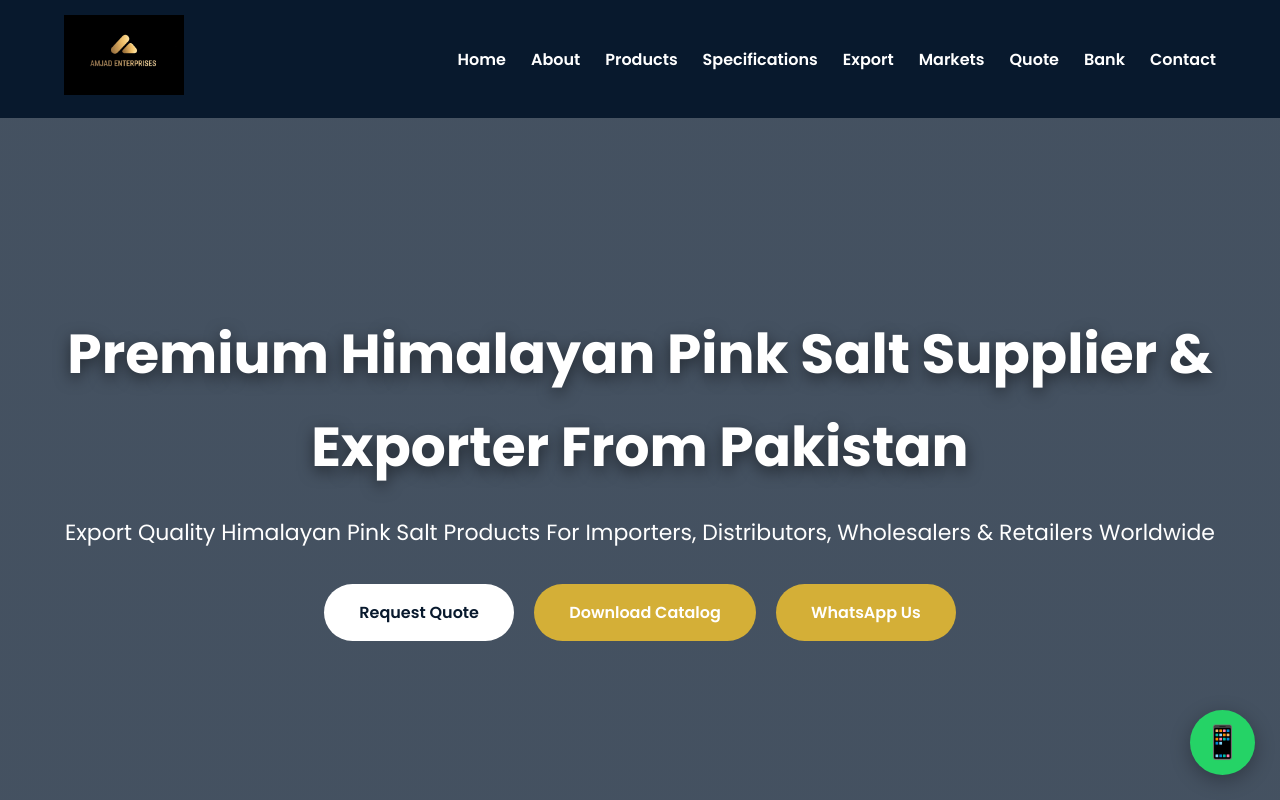
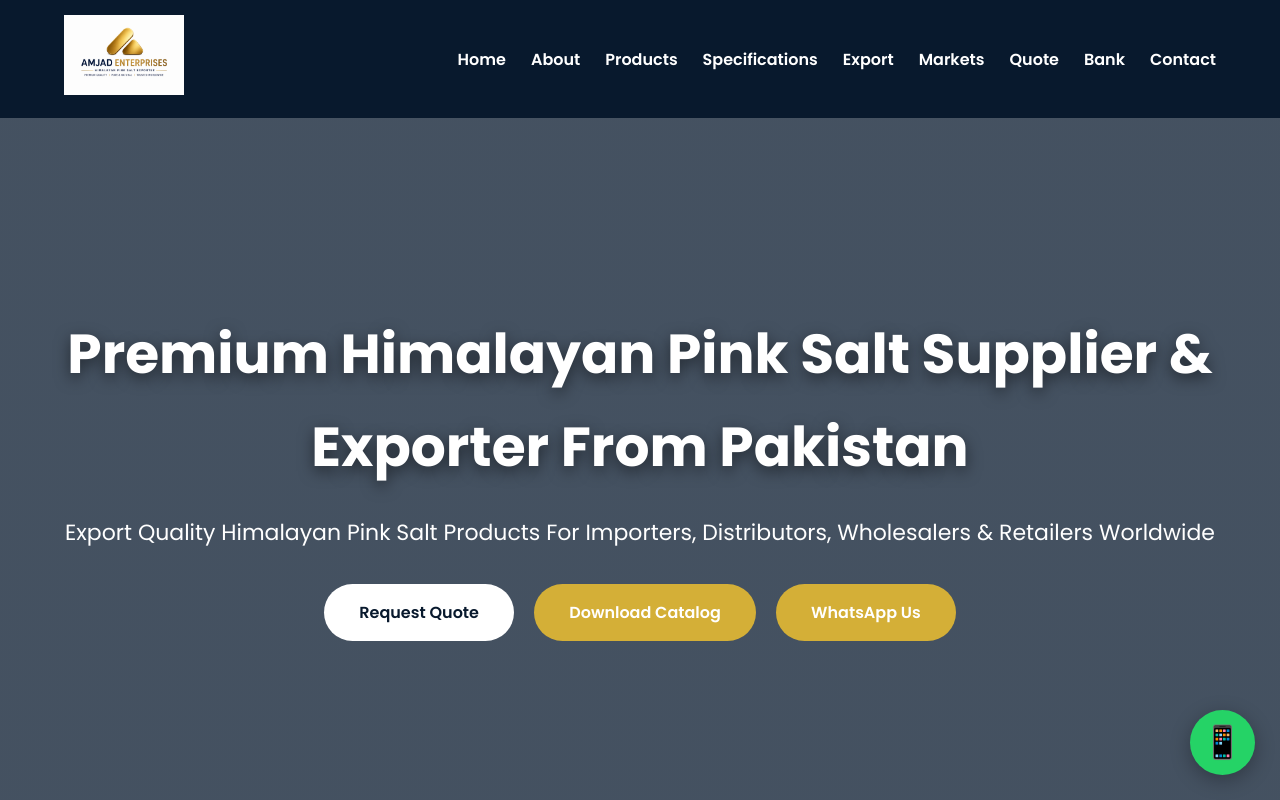
Before and after one commit to amjadenterprises/1, a plain HTML site: page index.html in a window 1280 px wide. Shown: the top 800 px of the page. Drawn offline with Linux system fonts and the light colour scheme.

Commit message:
Update logo section in index.html
Removed incorrect logo image and added correct logo.

```diff
--- a/index.html
+++ b/index.html
@@ -25,11 +25,9 @@ content="AMJAD ENTERPRISES is a leading exporter and supplier of Himalayan Pink
 
 <header>
 
-<div class="logo-section">
-
-<img src="AMJAD ENETPRISES LOGO.jpeg" alt="AMJAD ENTERPRISES">
-
-</div>
+  <div class="logo-section">
+<img src="logo.png" alt="AMJAD ENTERPRISES">
+  </div>
 
 <nav>
 
```
